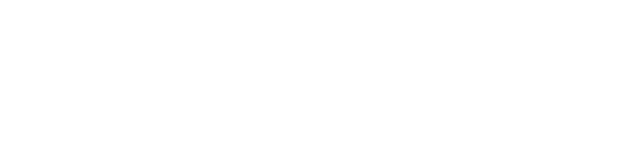
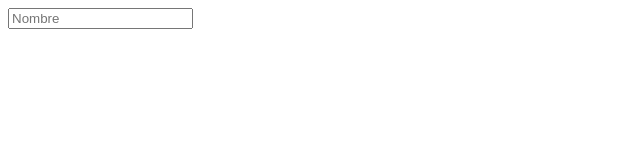
Before and after one commit to Vinochet11/Nota3_JoseLeon, a plain HTML site: page index.html in a window 1280 px wide. Shown: the whole page, without its empty margins (0-640 px from the left). Drawn offline with Linux system fonts and the light colour scheme.

Commit message:
Prueba1
agregue 1 solo input antes de salir de clases

```diff
--- a/index.html
+++ b/index.html
@@ -6,6 +6,8 @@
     <title>Document</title>
 </head>
 <body>
-
+    <form >
+        <input type="text" placeholder="Nombre">
+    </form>
 </body>
 </html>
```
